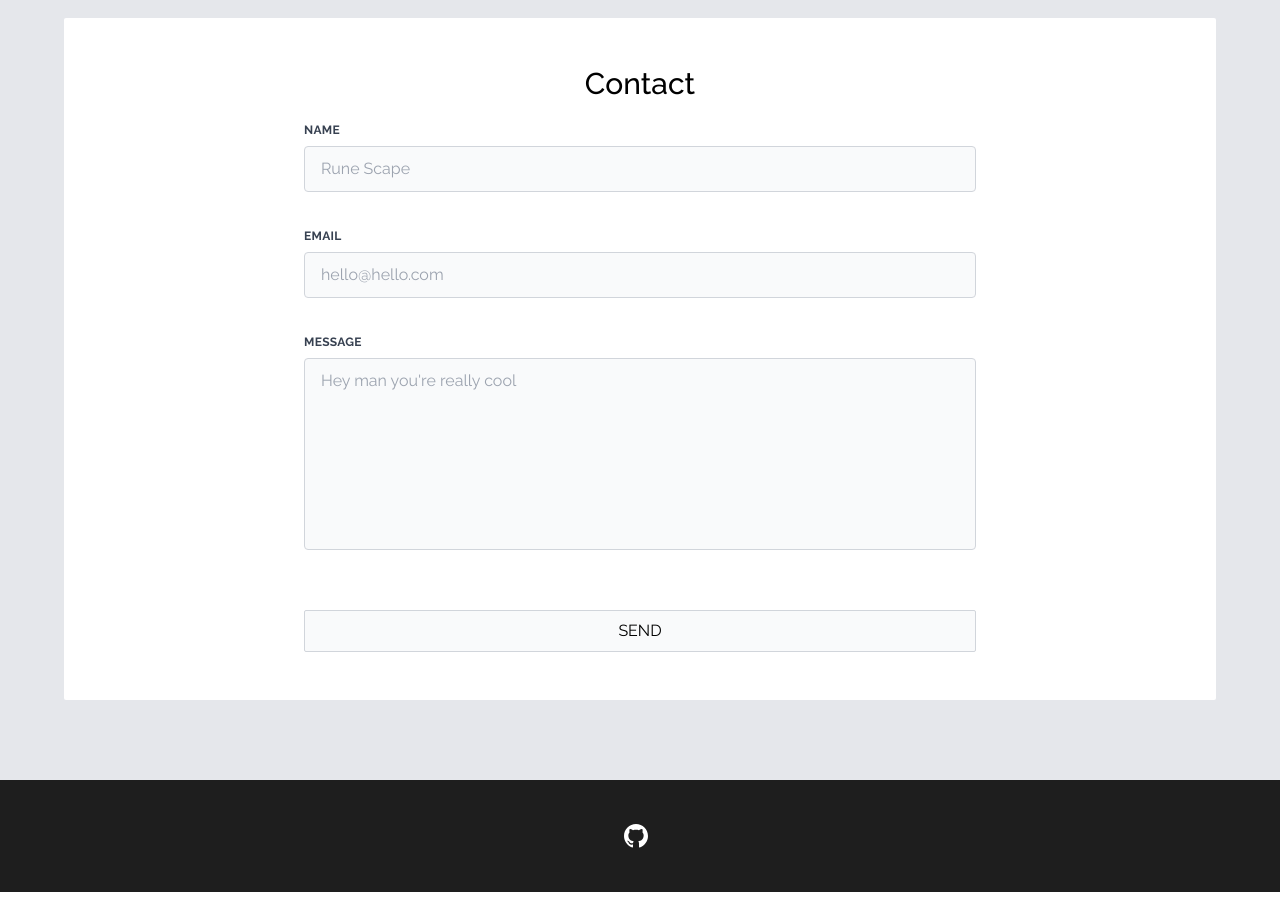
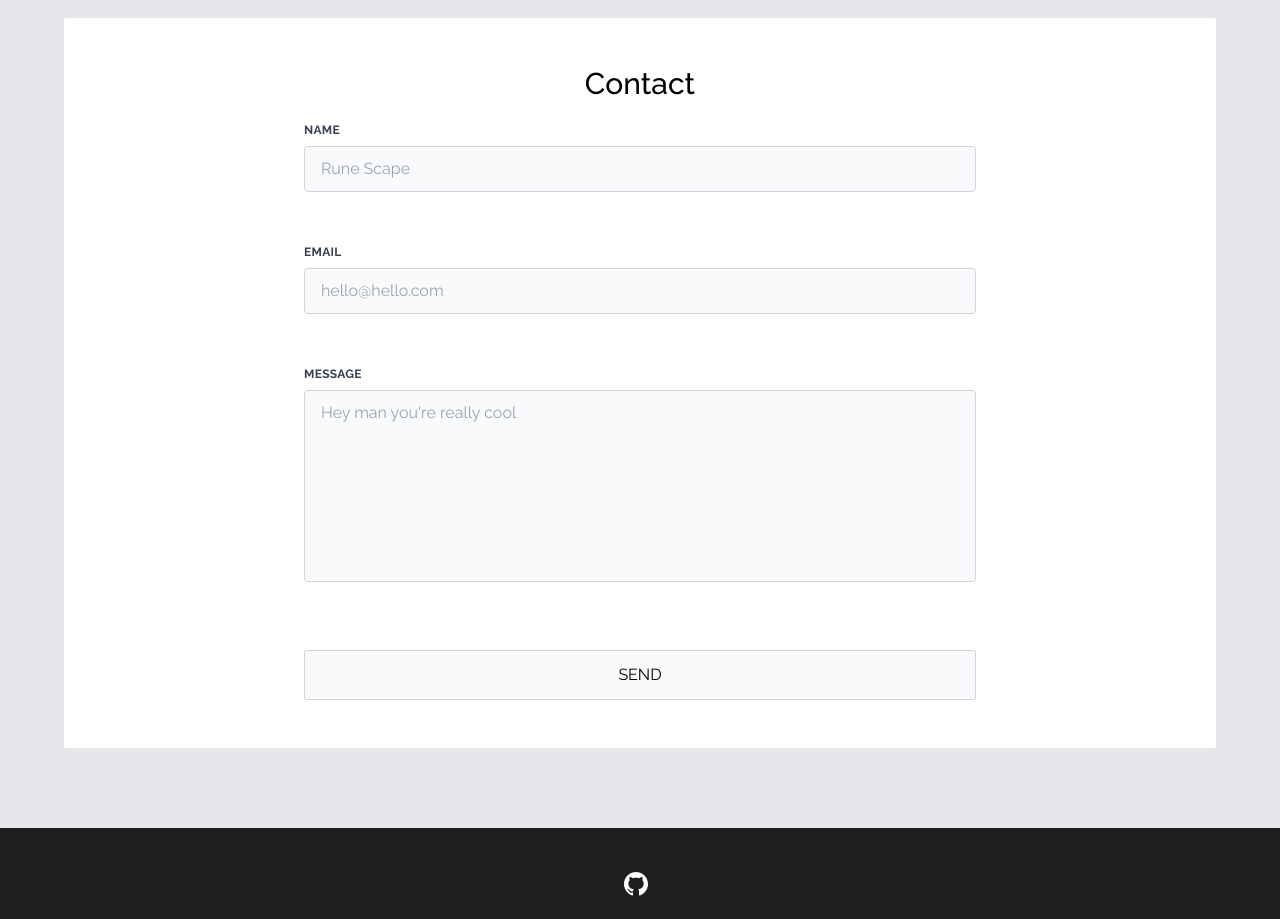
Before and after one commit to Squshy/personal-site, a Next.js app in the folder client/: page / in a window 1280 px wide. Shown: the part 2300-3219 px from the top of the page. Before the commit the page ends 3192 px from the top, so only its background shows below. Built offline with nearby package versions, Linux system fonts and the light colour scheme.

Commit message:
tiny form verification

```diff
--- a/client/components/contact/Contact.tsx
+++ b/client/components/contact/Contact.tsx
@@ -5,14 +5,49 @@ import { InputField } from "./InputField";
 import { TextField } from "./TextField";
 import axios from "axios";
 
+interface FieldStructure {
+  value: string | null;
+  error: string | null;
+}
+
 export const Contact: React.FC = () => {
-  const [name, setName] = useState<string | null>(null);
-  const [email, setEmail] = useState<string | null>(null);
-  const [message, setMessage] = useState<string | null>(null);
+  const [name, setName] = useState<FieldStructure>({
+    value: null,
+    error: null,
+  });
+  const [email, setEmail] = useState<FieldStructure>({
+    value: null,
+    error: null,
+  });
+  useState<string | null>(null);
+  const [message, setMessage] = useState<FieldStructure>({
+    value: null,
+    error: null,
+  });
+  useState<string | null>(null);
   const [loading, setLoading] = useState<boolean>(false);
+
+  const verifyForm = (): boolean => {
+    let isValid = true;
+    if (name.value === null || name.value === "") {
+      setName({ ...name, error: "You must enter a name." });
+      isValid = false;
+    }
+    if (email.value === null || email.value === "") {
+      setEmail({ ...email, error: "You must enter an email." });
+      isValid = false;
+    }
+    if (message.value === null || message.value === "") {
+      setMessage({ ...message, error: "You must enter a message." });
+      isValid = false;
+    }
+    return isValid;
+  };
 
   const onSubmit = (e: React.FormEvent) => {
     e.preventDefault();
+    if (!verifyForm()) return;
+    setLoading(true);
     const body = {
       name: name,
       email: email,
@@ -20,7 +55,10 @@ export const Contact: React.FC = () => {
     };
     axios
       .post(`/api/mail`, body)
-      .then((response) => console.log(response))
+      .then((response) => {
+        console.log(response);
+        setLoading(false);
+      })
       .catch((err) => console.log(err));
   };
 
@@ -31,27 +69,32 @@ export const Contact: React.FC = () => {
       >
         <Title text="Contact" />
         <form className={`w-full max-w-2xl`} onSubmit={onSubmit}>
-          <div className={`flex flex-wrap -mx-3 mb-6`}>
+          <div className={`flex flex-wrap -mx-3 mb-4`}>
             <InputField
               type="text"
               id="name"
               placeholder="Rune Scape"
-              onChange={(e) => setName(e.target.value)}
+              error={name.error}
+              onChange={(e) => setName({ error: null, value: e.target.value })}
             />
             <InputField
               type="email"
               id="email"
               placeholder="hello@hello.com"
-              onChange={(e) => setEmail(e.target.value)}
+              error={email.error}
+              onChange={(e) => setEmail({ error: null, value: e.target.value })}
             />
             <TextField
               id={"message"}
               placeholder="Hey man you're really cool"
-              onChange={(e) => setMessage(e.target.value)}
+              error={message.error}
+              onChange={(e) =>
+                setMessage({ error: null, value: e.target.value })
+              }
             />
           </div>
           <button
-            className={`transition duration-150 easei-in-out w-full border border-gray-300 bg-gray-50 hover:bg-gray-999 hover:text-white hover:border-white rounded-sm py-2`}
+            className={`transition duration-150 ease-in-out w-full border border-gray-300 bg-gray-50 hover:bg-gray-999 hover:text-white hover:border-white rounded-sm py-3`}
             type="submit"
           >
             SEND
--- /dev/null
+++ b/client/components/contact/InputError.tsx
@@ -0,0 +1,11 @@
+import React from "react";
+
+interface InputErrorProps {
+  text: string | null;
+}
+
+export const InputError: React.FC<InputErrorProps> = ({ text }) => {
+  return (
+      <p className={`text-xs italic text-red-500 h-6`}>{text}</p>
+  );
+};
--- a/client/components/contact/InputField.tsx
+++ b/client/components/contact/InputField.tsx
@@ -1,24 +1,33 @@
 import React from "react";
 import { FormLabel } from "./FormLabel";
+import { InputError } from "./InputError";
 
 interface InputFieldProps {
   id: string;
   placeholder?: string;
   type: string;
+  error: string | null;
   onChange: (e: React.ChangeEvent<HTMLInputElement>) => void;
 }
 
-export const InputField: React.FC<InputFieldProps> = ({id, placeholder, type, onChange}) => {
+export const InputField: React.FC<InputFieldProps> = ({
+  id,
+  placeholder,
+  type,
+  onChange,
+  error,
+}) => {
   return (
-    <div className={`w-full px-3 mb-6`}>
+    <div className={`w-full px-3 mb-4`}>
       <FormLabel id={id} />
       <input
-        className="appearance-none block w-full bg-gray-50 text-gray-700 border border-gray-300 rounded py-3 px-4 mb-3 leading-tight focus:outline-none focus:bg-white"
+        className={`appearance-none block w-full bg-gray-50 text-gray-700 border border-gray-300 rounded py-3 px-4 mb-3 leading-tight focus:outline-none focus:bg-white ${error && 'border-red-500'}`}
         id={id}
         type={type}
         placeholder={placeholder}
         onChange={onChange}
       ></input>
+      <InputError text={error} />
     </div>
   );
 };
--- a/client/components/contact/TextField.tsx
+++ b/client/components/contact/TextField.tsx
@@ -1,9 +1,11 @@
 import React from "react";
 import { FormLabel } from "./FormLabel";
+import { InputError } from "./InputError";
 
 interface TextFieldProps {
   id: string;
   placeholder: string;
+  error: string | null;
   onChange: (e: React.ChangeEvent<HTMLTextAreaElement>) => void;
 }
 
@@ -11,16 +13,18 @@ export const TextField: React.FC<TextFieldProps> = ({
   id,
   placeholder,
   onChange,
+  error,
 }) => {
   return (
-    <div className={`w-full px-3 mb-6`}>
+    <div className={`w-full px-3 mb-4`}>
       <FormLabel id={id} />
       <textarea
-        className=" no-resize appearance-none block w-full bg-gray-50 text-gray-700 border border-gray-300 rounded py-3 px-4 mb-3 leading-tight focus:outline-none focus:bg-white focus:border-gray-500 h-48 resize-none"
+        className={`no-resize appearance-none block w-full bg-gray-50 text-gray-700 border border-gray-300 rounded py-3 px-4 mb-3 leading-tight focus:outline-none focus:bg-white focus:border-gray-500 h-48 resize-none ${error && 'border-red-500'}`}
         id={id}
         placeholder={placeholder}
         onChange={onChange}
       ></textarea>
+      <InputError text={error} />
     </div>
   );
 };
--- a/client/pages/api/hello.ts
+++ b/client/pages/api/mail.ts
@@ -9,5 +9,7 @@ export default function handler(
   req: NextApiRequest,
   res: NextApiResponse<Data>
 ) {
-  res.status(200).json({ name: 'John Doe' })
+  const { name, email, message } = req.body;
+  console.log("Body:",req.body)
+  res.status(200).json({ name: JSON.stringify(req.body) })
 }
```
